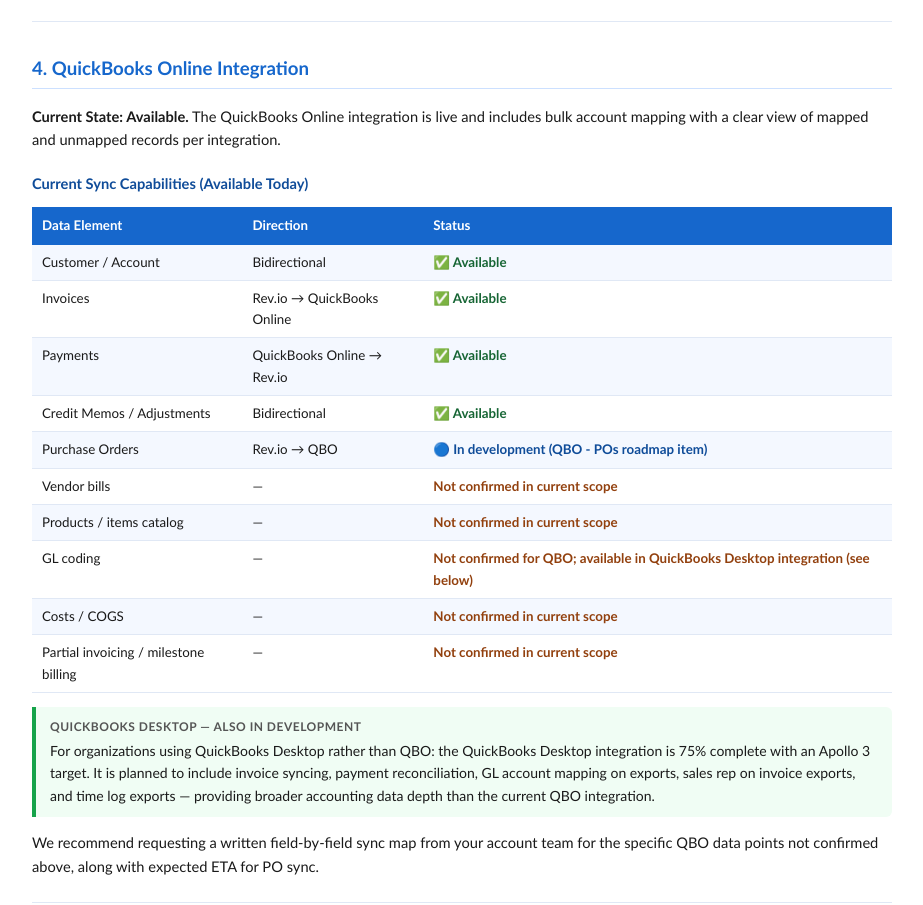
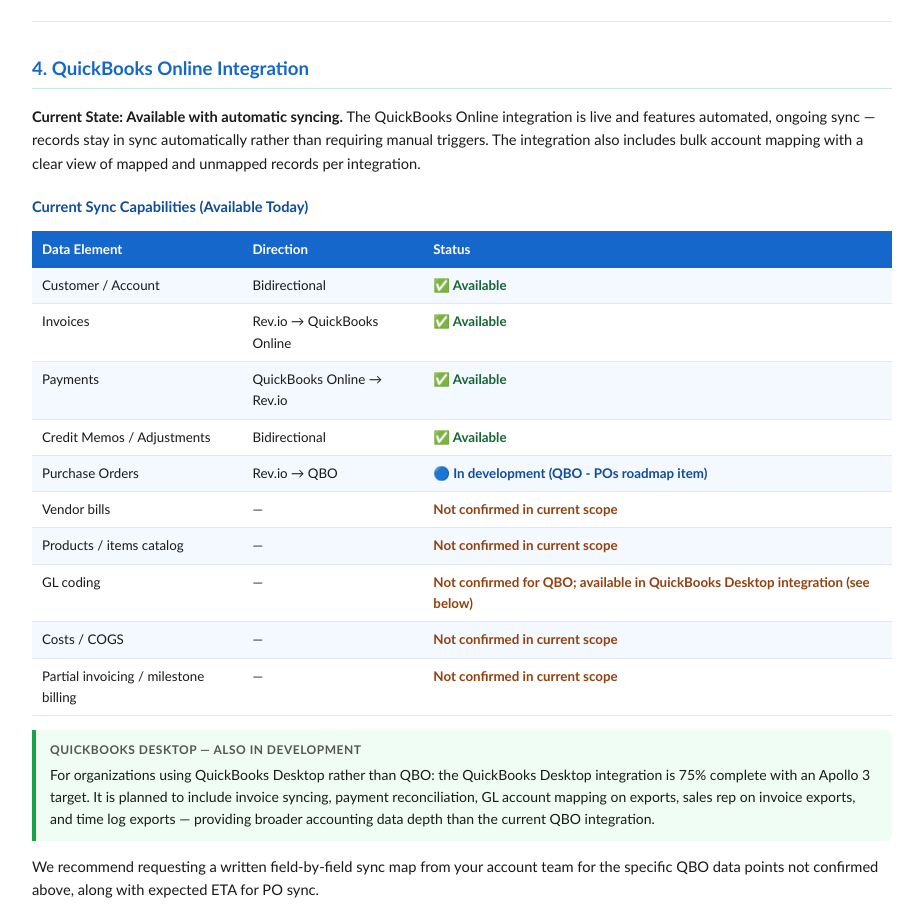
Before and after one commit to Tony-Kaylee/demo-guide, a plain HTML site: page rfp-response-fusion-digital.html in a window 1280 px wide. Shown: the part 2897-3802 px from the top of the page, without its empty margins (178-1101 px from the left). Drawn offline with Linux system fonts and the light colour scheme.

Commit message:
QBO: clarify automatic syncing

```diff
--- a/rfp-response-fusion-digital.html
+++ b/rfp-response-fusion-digital.html
@@ -189,7 +189,7 @@
 
 <h2>4. QuickBooks Online Integration</h2>
 
-<p><strong>Current State: Available.</strong> The QuickBooks Online integration is live and includes bulk account mapping with a clear view of mapped and unmapped records per integration.</p>
+<p><strong>Current State: Available with automatic syncing.</strong> The QuickBooks Online integration is live and features automated, ongoing sync — records stay in sync automatically rather than requiring manual triggers. The integration also includes bulk account mapping with a clear view of mapped and unmapped records per integration.</p>
 
 <h3>Current Sync Capabilities (Available Today)</h3>
 <table>
```
